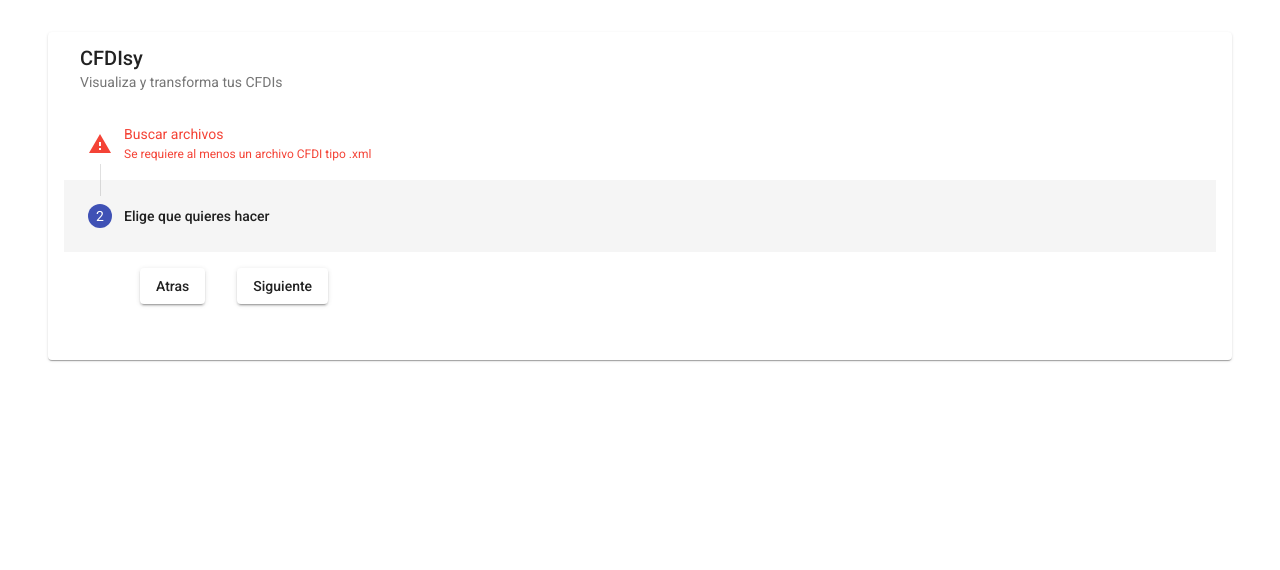
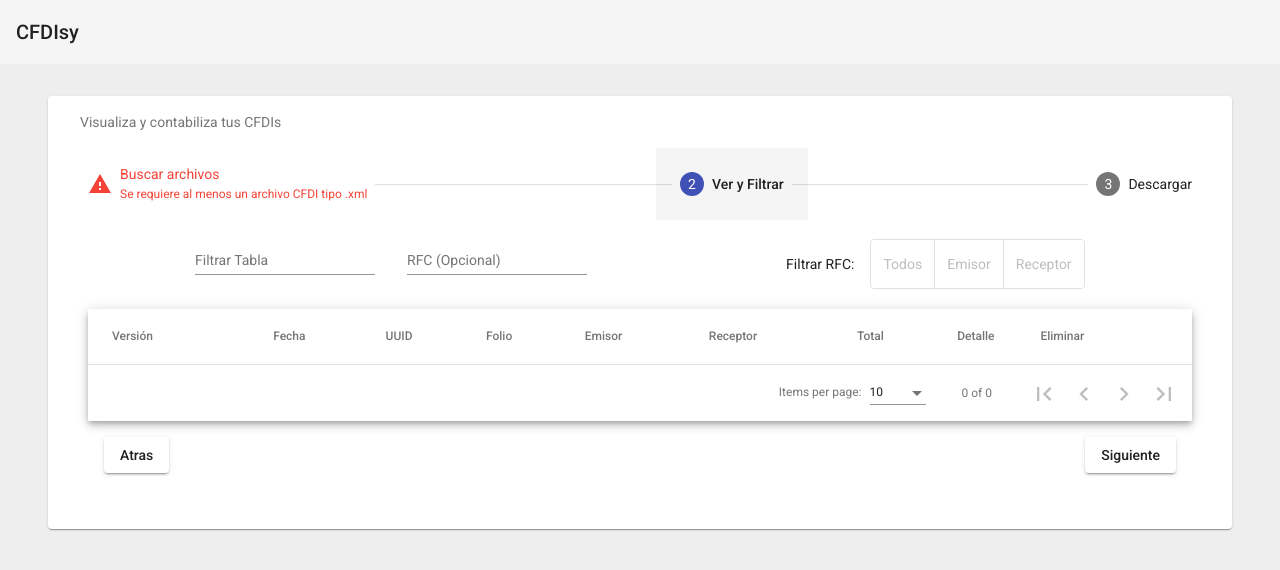
Before and after one commit to FenixAlive/CFDIsy, an Angular app: page / in a window 1280 px wide. Both pictures are taken after a click on the button "Siguiente". Shown: the top 570 px of the page. Built offline with nearby package versions, Linux system fonts and the light colour scheme.

Commit message:
falta descarga csv

```diff
--- a/angular.json
+++ b/angular.json
@@ -41,7 +41,7 @@
               "budgets": [
                 {
                   "type": "initial",
-                  "maximumWarning": "500kb",
+                  "maximumWarning": "1000kb",
                   "maximumError": "1mb"
                 },
                 {
--- a/src/app/app.component.html
+++ b/src/app/app.component.html
@@ -1,10 +1,12 @@
-<mat-card style="width: 90%; margin: auto; margin-top: 2rem">
+<mat-toolbar fxLayoutAlign="space-between center">
+  <span>{{ title }}</span>
+</mat-toolbar>
+<mat-card style="width: 90%; height: auto; margin: auto; margin-top: 2rem">
   <mat-card-header>
-    <mat-card-title>{{ title }}</mat-card-title>
-    <mat-card-subtitle>Visualiza y transforma tus CFDIs</mat-card-subtitle>
+    <mat-card-subtitle>Visualiza y contabiliza tus CFDIs</mat-card-subtitle>
   </mat-card-header>
   <mat-card-content>
-    <mat-vertical-stepper #stepper [animationDuration]="300">
+    <mat-stepper #stepper [animationDuration]="300">
       <mat-step
         [stepControl]="fileNames"
         errorMessage="Se requiere al menos un archivo CFDI tipo .xml"
@@ -35,22 +37,71 @@
           type="file"
           multiple
         />
-        <app-cfdisy-table></app-cfdisy-table>
-        <div>
+        <div fxLayout="row-reverse" fxLayoutAlign="">
           <button mat-raised-button matStepperNext>Siguiente</button>
         </div>
       </mat-step>
-      <mat-step
-        [stepControl]="fileNames"
-        errorMessage="Se requiere al menos un archivo CFDI tipo .xml"
-      >
-        <ng-template matStepLabel>Elige que quieres hacer</ng-template>
-        <div>
+      <mat-step>
+        <ng-template matStepLabel>Ver y Filtrar</ng-template>
+        <div fxLayout="row wrap" fxLayoutAlign="space-around center">
+          <form fxLayout="row wrap" fxLayoutAlign="space-around center">
+            <mat-form-field>
+              <mat-label>Filtrar Tabla</mat-label>
+              <input matInput [formControl]="cfdisyService.filtro" />
+            </mat-form-field>
+            <mat-form-field>
+              <mat-label>RFC (Opcional)</mat-label>
+              <input matInput [formControl]="cfdisyService.rfc" />
+            </mat-form-field>
+          </form>
+          <div fxLayout="row wrap" fxLayoutAlign="space-around center">
+            <div>Filtrar RFC:</div>
+            <mat-button-toggle-group
+              name="fontStyle"
+              aria-label="Font Style"
+              [formControl]="cfdisyService.tipoRfc"
+            >
+              <mat-button-toggle value="todos">Todos</mat-button-toggle>
+              <mat-button-toggle value="Emisor">Emisor</mat-button-toggle>
+              <mat-button-toggle value="Receptor">Receptor</mat-button-toggle>
+            </mat-button-toggle-group>
+          </div>
+        </div>
+        <app-cfdisy-table></app-cfdisy-table>
+        <div fxLayoutAlign="space-between center">
           <button mat-raised-button matStepperPrevious>Atras</button>
           <button mat-raised-button matStepperNext>Siguiente</button>
         </div>
       </mat-step>
-    </mat-vertical-stepper>
+      <mat-step>
+        <ng-template matStepLabel>Descargar</ng-template>
+        <div
+          fxLayout="row wrap"
+          fxLayoutAlign="space-around center"
+          style="margin: 3rem 0"
+        >
+          <button
+            type="button"
+            mat-raised-button
+            color="primary"
+            (click)="descargarCsvFiltros()"
+          >
+            descarga reporte .csv con filtros
+          </button>
+          <button
+            type="button"
+            mat-raised-button
+            color="accent"
+            (click)="descargarCsvTodos()"
+          >
+            descargar reporte .csv sin filtro
+          </button>
+        </div>
+        <div fxLayoutAlign="space-between center">
+          <button mat-raised-button matStepperPrevious>Atras</button>
+        </div>
+      </mat-step>
+    </mat-stepper>
   </mat-card-content>
 </mat-card>
 
--- a/src/app/app.component.scss
+++ b/src/app/app.component.scss
@@ -1,6 +1,3 @@
-.mat-form-field {
-  margin-top: 16px;
-}
-button{
+.mat-form-field, button, .mat-button-toggle-group{
   margin: 1rem;
 }
--- a/src/app/cfdisy-table/cfdisy-table.component.html
+++ b/src/app/cfdisy-table/cfdisy-table.component.html
@@ -1,43 +1,64 @@
-<table
-  mat-table
-  [dataSource]="dataSource"
-  multiTemplateDataRows
-  class="mat-elevation-z3"
->
+<div class="mat-elevation-z5">
+  <table mat-table matSort [dataSource]="dataSource" multiTemplateDataRows>
     <ng-container matColumnDef="version">
-    <th mat-header-cell *matHeaderCellDef>Versión</th>
+      <th mat-header-cell mat-sort-header="Version" *matHeaderCellDef>
+        Versión
+      </th>
       <td mat-cell *matCellDef="let element">
-      {{ element["version"] }}
+        {{ element["Version"] }}
       </td>
     </ng-container>
     <ng-container matColumnDef="fecha">
-    <th mat-header-cell *matHeaderCellDef>Fecha</th>
+      <th mat-header-cell mat-sort-header="Fecha" *matHeaderCellDef>Fecha</th>
       <td mat-cell *matCellDef="let element">
-      {{ element["fecha"] | date: "dd/MM/yy" }}
+        {{ element["Fecha"] | date: "yyyy-MM-dd" }}
       </td>
     </ng-container>
     <ng-container matColumnDef="uuid">
-    <th mat-header-cell *matHeaderCellDef>UUID</th>
+      <th mat-header-cell mat-sort-header *matHeaderCellDef>UUID</th>
       <td mat-cell *matCellDef="let element">
-      {{ element["uuid"] | uppercase }}
+        {{ element["Complemento"]?.['TimbreFiscalDigital']?.['UUID'] | uppercase }}
+      </td>
+    </ng-container>
+    <ng-container matColumnDef="folio">
+      <th mat-header-cell mat-sort-header="Folio" *matHeaderCellDef>Folio</th>
+      <td mat-cell *matCellDef="let element">
+        {{ element["Folio"] }}
       </td>
     </ng-container>
     <ng-container matColumnDef="emisorRfc">
-    <th mat-header-cell *matHeaderCellDef>Emisor</th>
+      <th mat-header-cell mat-sort-header="Emisor.Rfc" *matHeaderCellDef>
+        Emisor
+      </th>
       <td mat-cell *matCellDef="let element">
-      {{ element["emisorRfc"] }}
+        {{ element["Emisor"]?.['Rfc'] }}
       </td>
     </ng-container>
     <ng-container matColumnDef="receptorRfc">
-    <th mat-header-cell *matHeaderCellDef>Receptor</th>
+      <th mat-header-cell mat-sort-header="Receptor.Rfc" *matHeaderCellDef>
+        Receptor
+      </th>
       <td mat-cell *matCellDef="let element">
-      {{ element["receptorRfc"] }}
+        {{ element["Receptor"]?.['Rfc'] }}
       </td>
     </ng-container>
     <ng-container matColumnDef="total">
-    <th mat-header-cell *matHeaderCellDef>Total</th>
+      <th mat-header-cell mat-sort-header="Total" *matHeaderCellDef>Total</th>
       <td mat-cell *matCellDef="let element">
-      {{ element["total"] | currency }}
+        {{ element["Total"] | currency }}
+      </td>
+    </ng-container>
+    <ng-container matColumnDef="detalle">
+      <th mat-header-cell *matHeaderCellDef>Detalle</th>
+      <td mat-cell *matCellDef="let element">
+        <button
+          mat-icon-button
+          color="primary"
+          aria-label="Detalle"
+          (click)="detalleXmlFile(element['Complemento']?.['TimbreFiscalDigital']?.['UUID'])"
+        >
+          <mat-icon>description</mat-icon>
+        </button>
       </td>
     </ng-container>
     <ng-container matColumnDef="eliminar">
@@ -46,66 +67,27 @@
         <button
           mat-icon-button
           color="warn"
-        aria-label="expand row"
-        (click)="deleteXmlFile(element['uuid'])"
+          aria-label="Eliminar"
+          (click)="deleteXmlFile(element['Complemento']?.['TimbreFiscalDigital']?.['UUID'])"
         >
           <mat-icon>delete</mat-icon>
         </button>
       </td>
     </ng-container>
-  <ng-container matColumnDef="expand">
-    <th mat-header-cell *matHeaderCellDef aria-label="row actions">&nbsp;</th>
-    <td mat-cell *matCellDef="let element">
-      <button
-        mat-icon-button
-        color="primary"
-        aria-label="expand row"
-        (click)="
-          expandedElement = expandedElement === element ? null : element;
-          $event.stopPropagation()
-        "
-      >
-        <mat-icon *ngIf="expandedElement !== element"
-          >keyboard_arrow_down</mat-icon
-        >
-        <mat-icon *ngIf="expandedElement === element"
-          >keyboard_arrow_up</mat-icon
-        >
-      </button>
-    </td>
-  </ng-container>
 
-  <!-- Expanded Content Column - The detail row is made up of this one column that spans across all columns -->
-  <ng-container matColumnDef="expandedDetail">
-    <td
-      mat-cell
-      *matCellDef="let element"
-      [attr.colspan]="columnsToDisplayWithExpand.length"
-    >
-      <div
-        class="example-element-detail"
-        fxLayout="row center"
-        [@detailExpand]="element == expandedElement ? 'expanded' : 'collapsed'"
-      >
-        <div *ngFor="let el of element.expand | keyvalue" fxLayout="row wrap">
-          <div style="margin-right: 1rem">{{ el.key }}:</div>
-          <div style="overflow: hidden; width: 200px">{{ el.value }}</div>
-        </div>
-      </div>
-    </td>
-  </ng-container>
-
-  <tr mat-header-row *matHeaderRowDef="columnsToDisplayWithExpand"></tr>
+    <tr mat-header-row *matHeaderRowDef="columnsToDisplay"></tr>
     <tr
       mat-row
-    *matRowDef="let element; columns: columnsToDisplayWithExpand"
+      *matRowDef="let element; columns: columnsToDisplay"
       class="example-element-row"
-    [class.example-expanded-row]="expandedElement === element"
-    (click)="expandedElement = expandedElement === element ? null : element"
-  ></tr>
-  <tr
-    mat-row
-    *matRowDef="let row; columns: ['expandedDetail']"
-    class="example-detail-row"
     ></tr>
   </table>
+  <mat-paginator
+    #paginator
+    [pageSize]="10"
+    [pageSizeOptions]="[5, 10, 20, 50, 100]"
+    showFirstLastButtons
+    aria-label="Selecciona pagina"
+  >
+  </mat-paginator>
+</div>
--- a/src/app/cfdisy-table/cfdisy-table.component.scss
+++ b/src/app/cfdisy-table/cfdisy-table.component.scss
@@ -2,9 +2,6 @@ table {
   width: 100%;
 }
 
-tr.example-detail-row {
-  height: 0;
-}
 
 tr.example-element-row:not(.example-expanded-row):hover {
   background: whitesmoke;
--- a/src/app/cfdisy-table/cfdisy-table.component.ts
+++ b/src/app/cfdisy-table/cfdisy-table.component.ts
@@ -1,6 +1,6 @@
 import { CfdisyService } from './../cfdisy.service';
 import { Component, OnInit, ViewChild } from '@angular/core';
-import { MatTable } from '@angular/material/table';
+import { MatTable, MatTableDataSource } from '@angular/material/table';
 import {
   animate,
   state,
@@ -8,6 +8,8 @@ import {
   transition,
   trigger,
 } from '@angular/animations';
+import { MatPaginator } from '@angular/material/paginator';
+import { MatSort } from '@angular/material/sort';
 
 @Component({
   selector: 'app-cfdisy-table',
@@ -29,23 +31,46 @@ export class CfdisyTableComponent implements OnInit {
     'version',
     'fecha',
     'uuid',
+    'folio',
     'emisorRfc',
     'receptorRfc',
     'total',
+    'detalle',
     'eliminar',
   ];
-  columnsToDisplayWithExpand = [...this.columnsToDisplay, 'expand'];
-  expandedElement!: any | null;
 
-  dataSource: any[] = [];
+  dataSource: MatTableDataSource<any> = new MatTableDataSource();
   @ViewChild(MatTable) table!: MatTable<any>;
+  @ViewChild('paginator') paginator!: MatPaginator;
+  @ViewChild(MatSort) matSort!: MatSort;
 
   constructor(private cfdisyService: CfdisyService) {}
 
   ngOnInit(): void {
     this.cfdisyService.tableData.subscribe((val) => {
-      this.dataSource = val;
+      this.dataSource = new MatTableDataSource(val);
+      this.dataSource.paginator = this.paginator;
+      this.dataSource.sort = this.matSort;
+      this.dataSource.sortingDataAccessor = (
+        data: any,
+        sortHeaderId: string
+      ): string => {
+        return sortHeaderId
+          .split('.')
+          .reduce((acc, key) => acc && acc[key], data);
+      };
+      this.dataSource.filter = this.cfdisyService.filtro.value;
+      this.dataSource.filterPredicate = this.cfdisyService.filtrarData;
     });
+    this.cfdisyService.filtro.valueChanges.subscribe(() => {
+      this.dataSource.filter = this.cfdisyService.filtro.value;
+      this.dataSource.filterPredicate = this.cfdisyService.filtrarData;
+    });
+  }
+
+  detalleXmlFile(uuid: string): boolean {
+    this.cfdisyService.detalleXmlFile(uuid);
+    return false;
   }
 
   deleteXmlFile(uuid: string): boolean {
--- a/src/app/cfdisy.service.ts
+++ b/src/app/cfdisy.service.ts
@@ -2,6 +2,7 @@ import { Injectable } from '@angular/core';
 import { BehaviorSubject } from 'rxjs';
 import { cfdisyTableModel } from './models/cfdisy.models';
 import { XMLParser } from 'fast-xml-parser';
+import { FormControl } from '@angular/forms';
 
 @Injectable({
   providedIn: 'root',
@@ -16,19 +17,26 @@ export class CfdisyService {
   });
 
   xmlFiles: BehaviorSubject<any[]> = new BehaviorSubject([] as any[]);
-  tableData: BehaviorSubject<cfdisyTableModel[]> = new BehaviorSubject(
-    [] as cfdisyTableModel[]
-  );
+  tableData: BehaviorSubject<any[]> = new BehaviorSubject([] as any[]);
+  rfc = new FormControl('');
+  filtro = new FormControl('');
+  tipoRfc = new FormControl({ value: '', disabled: true });
 
   addXmlFile(file: any): void {
     if (file['Comprobante']) {
-      const uuid =
-        file['Comprobante']?.['Complemento']?.['TimbreFiscalDigital']?.['UUID'];
-      this.tableData.value.forEach((xml) => {
-        if (xml['uuid'] === uuid) {
+      const uuid = (
+        file['Comprobante']?.['Complemento']?.['TimbreFiscalDigital']?.[
+          'UUID'
+        ] as string
+      ).toUpperCase();
+      for (const xml of this.xmlFiles.value) {
+        const uuidxml = (
+          xml['Complemento']?.['TimbreFiscalDigital']?.['UUID'] as string
+        ).toUpperCase();
+        if (uuidxml === uuid) {
           return;
         }
-      });
+      }
       this.xmlFiles.next([...this.xmlFiles.value, file['Comprobante']]);
       this.addTableData(file['Comprobante']);
     }
@@ -40,51 +48,53 @@ export class CfdisyService {
   }
 
   removeXmlFile(uuid: string): void {
-    //const index = this.tableData.value.findIndex((el) => el['uuid'] === uuid);
+    this.xmlFiles.next(
+      this.xmlFiles.value.filter((val) => this.compareUuid(uuid, val))
+    );
     this.tableData.next(
-      this.tableData.value.filter((val) => val['uuid'] !== uuid)
+      this.tableData.value.filter((val) => this.compareUuid(uuid, val))
     );
-    this.xmlFiles.next(
-      this.xmlFiles.value.filter((val) => {
-        return uuid !== val['Complemento']?.['TimbreFiscalDigital']?.['UUID'];
-      })
-    );
-    console.log(this.xmlFiles.value);
+  }
+
+  compareUuid(uuid: string, xml: any): boolean {
+    return uuid !== xml['Complemento']?.['TimbreFiscalDigital']?.['UUID'];
   }
 
   addTableData(xml: any): void {
-    const version = xml['Version'];
-    let fecha;
-    let uuid = '';
-    let emisorRfc = '';
-    let receptorRfc = '';
-    let total;
-    const expand = xml;
-    if (version === '3.3' || version === '4.0') {
-      uuid = xml['Complemento']?.['TimbreFiscalDigital']?.['UUID'];
-      fecha = new Date(xml['Fecha']);
-      emisorRfc = xml['Emisor']?.['Rfc'];
-      receptorRfc = xml['Receptor']?.['Rfc'];
-      total = Number(xml['Total'] | 0);
+    if (this.checkRfc(this.tipoRfc.value, xml)) {
+      this.tableData.next([...this.tableData.value, xml]);
     }
-    this.tableData.next([
-      ...this.tableData.value,
-      {
-        version,
-        fecha,
-        uuid,
-        emisorRfc,
-        receptorRfc,
-        total,
-        expand,
-      } as cfdisyTableModel,
-    ]);
   }
 
   checkFile(file: File): void {
     if (file?.type === 'text/xml') {
       this.readAndParseFile(file);
     }
+  }
+
+  filtrarRfc() {
+    if (this.tipoRfc.value === '') {
+      this.tableData.next(this.xmlFiles.value);
+      return;
+    }
+    this.tableData.next([]);
+    for (const xml of this.xmlFiles.value) {
+      this.addTableData(xml);
+    }
+  }
+
+  checkRfc(check: string, xml: any): boolean {
+    if (!check || check === 'todos') {
+      return this.checkRfc('Emisor', xml) || this.checkRfc('Receptor', xml);
+    }
+    if (
+      (xml[check]?.['Rfc'] as string)
+        .toUpperCase()
+        .includes(this.rfc.value.toUpperCase())
+    ) {
+      return true;
+    }
+    return false;
   }
 
   readAndParseFile(file: File): void {
@@ -99,4 +109,38 @@ export class CfdisyService {
     };
     reader.readAsText(file, 'UTF-8');
   }
+
+  reviewRfc() {
+    if (this.rfc.value !== '') {
+      if (this.rfc.value.includes('-')) {
+        this.rfc.setValue(this.rfc.value.replace('-', ''));
+      }
+      if (this.rfc.value.trim() !== this.rfc.value.toUpperCase()) {
+        this.rfc.setValue(this.rfc.value.trim().toUpperCase());
+      }
+      this.tipoRfc.enable();
+      this.tipoRfc.setValue('todos');
+    } else {
+      this.tipoRfc.setValue('');
+      this.tipoRfc.disable();
+    }
+  }
+
+  detalleXmlFile(uuid: string): void {
+    console.log(uuid);
+  }
+
+  filtrarData(data: any, filter: string): boolean {
+    const version = data['Version'];
+    const fecha = data['Fecha'];
+    const uuid = data['Complemento']?.['TimbreFiscalDigital']?.['UUID'];
+    const folio = data['Folio'];
+    const emisor = data['Emisor']?.['Rfc'];
+    const receptor = data['Receptor']?.['Rfc'];
+    const total = data['Total'];
+
+    return `${version} ${fecha} ${uuid} ${folio} ${emisor} ${receptor} ${total}`
+      .toUpperCase()
+      .includes(filter.toUpperCase());
+  }
 }
--- a/src/index.html
+++ b/src/index.html
@@ -1,16 +1,22 @@
-<!doctype html>
-<html lang="en">
-<head>
-  <meta charset="utf-8">
-  <title>CFDIsy</title>
-  <base href="/">
-  <meta name="viewport" content="width=device-width, initial-scale=1">
-  <link rel="icon" type="image/x-icon" href="favicon.ico">
-  <link rel="preconnect" href="https://fonts.gstatic.com">
-  <link href="https://fonts.googleapis.com/css2?family=Roboto:wght@300;400;500&display=swap" rel="stylesheet">
-  <link href="https://fonts.googleapis.com/icon?family=Material+Icons" rel="stylesheet">
-</head>
-<body class="mat-typography">
-  <app-root></app-root>
-</body>
+<!DOCTYPE html>
+<html lang="es_MX">
+  <head>
+    <meta charset="utf-8" />
+    <title>CFDIsy - Visualiza reporte CFDIs</title>
+    <base href="/" />
+    <meta name="viewport" content="width=device-width, initial-scale=1" />
+    <link rel="icon" type="image/x-icon" href="src/favicon.ico" />
+    <link rel="preconnect" href="https://fonts.gstatic.com" />
+    <link
+      href="https://fonts.googleapis.com/css2?family=Roboto:wght@300;400;500&display=swap"
+      rel="stylesheet"
+    />
+    <link
+      href="https://fonts.googleapis.com/icon?family=Material+Icons"
+      rel="stylesheet"
+    />
+  </head>
+  <body class="mat-typography">
+    <app-root></app-root>
+  </body>
 </html>
--- a/src/styles.scss
+++ b/src/styles.scss
@@ -1,4 +1,8 @@
 /* You can add global styles to this file, and also import other style files */
 
 html, body { height: 100%; }
-body { margin: 0; font-family: Roboto, "Helvetica Neue", sans-serif; }
+body {
+  margin: 0;
+  font-family: Roboto, "Helvetica Neue", sans-serif;
+  background-color: #eee;
+}
```
Also changed, not shown: src/app/app.component.ts (+16 -0 lines), src/app/app.module.ts (+8 -0 lines), 7 other files (tests, documents, lock files or other folders). Lines whose indentation alone changed are shown as unchanged.
